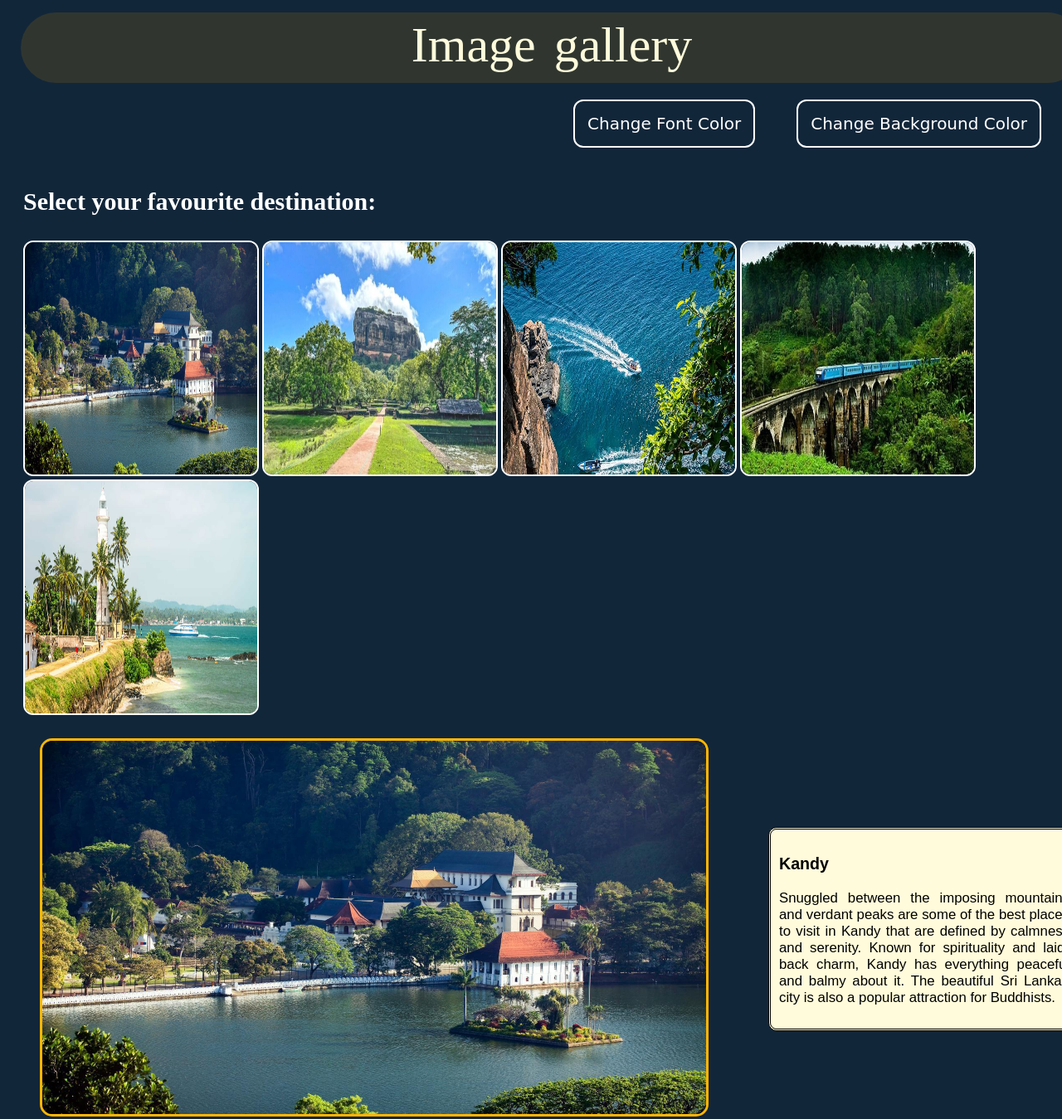
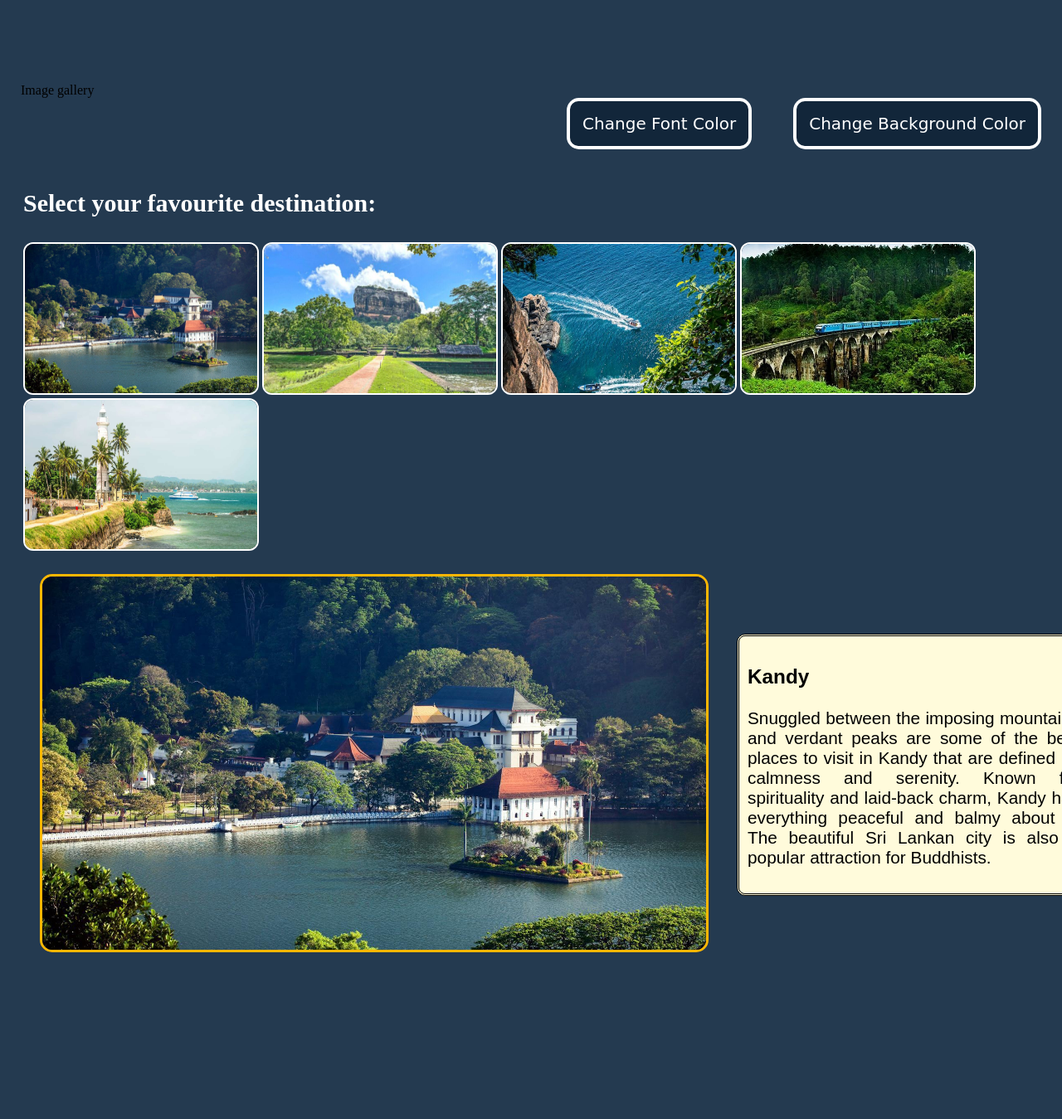
Before and after one commit to RanminiW/Lakdiva-Gaman, a plain HTML site: page pages/gallery.html in a window 1280 px wide. Shown: the top 1349 px of the page at 83% size. After the commit the page ends 1210 px from the top, so only its background shows below. Drawn offline with Linux system fonts and the light colour scheme.

Commit message:
Update gallery.css

```diff
--- a/css/gallery.css
+++ b/css/gallery.css
@@ -1,8 +1,8 @@
 body{
-    background-color:#12263a;
+    background-color:#243a50;
     margin-left:25px;
     margin-right:25px;
-    margin-top:15px;
+    margin-top:100px;
     margin-bottom:35px;
 }
 
@@ -26,7 +26,7 @@ background-color:#165aa8;
 .drpdwn {
 
 display: inline-block;
-padding: 2spx;
+padding: 2px;
 position: relative;
 border-radius: 15px;
 background-color:white;
@@ -59,13 +59,12 @@ display: block;
 display: block;
 }
 
-.show{
-    display:block;
+.show{display:block;
 }
 
 .imgstyle{
-height: 280px;
-width: 280px;
+height:180px;
+width:280px;
 border: 2px solid white;
 border-radius: 12px;
 
@@ -77,20 +76,7 @@ filter:grayscale(0);
 transform: scale(1.1)
 }
 
-header{
-padding: 30px;
-color:#fffbdb;
-padding-top:5px;
-text-align: center;
-word-spacing: 7px;
-font-size: 60px;
-border-radius: 50px;
-font-family:comic sans;
-height: 50px;
-background-color:#30362f;
-margin-bottom:20px;
 
-}
 
 
 .paragraph{
@@ -100,8 +86,8 @@ background-color:#fffbdb;
 border-radius: 10px;
 padding: 10px;
 border-style: double;
-width: 350px;
-font-size: 105%;
+width: 400px;
+font-size: 130%;
 font-family: sans-serif;
 text-align: justify;
 }
```
